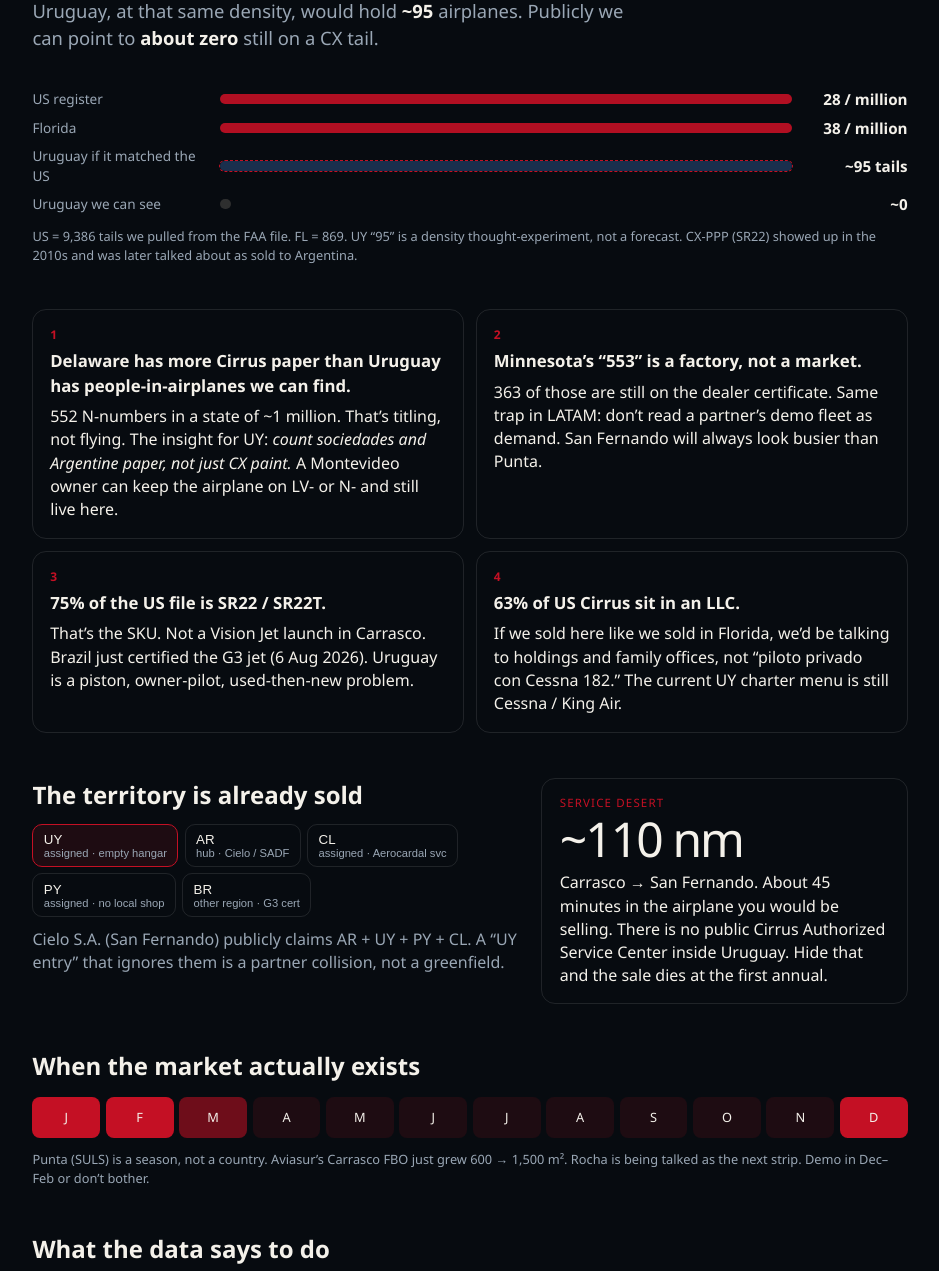
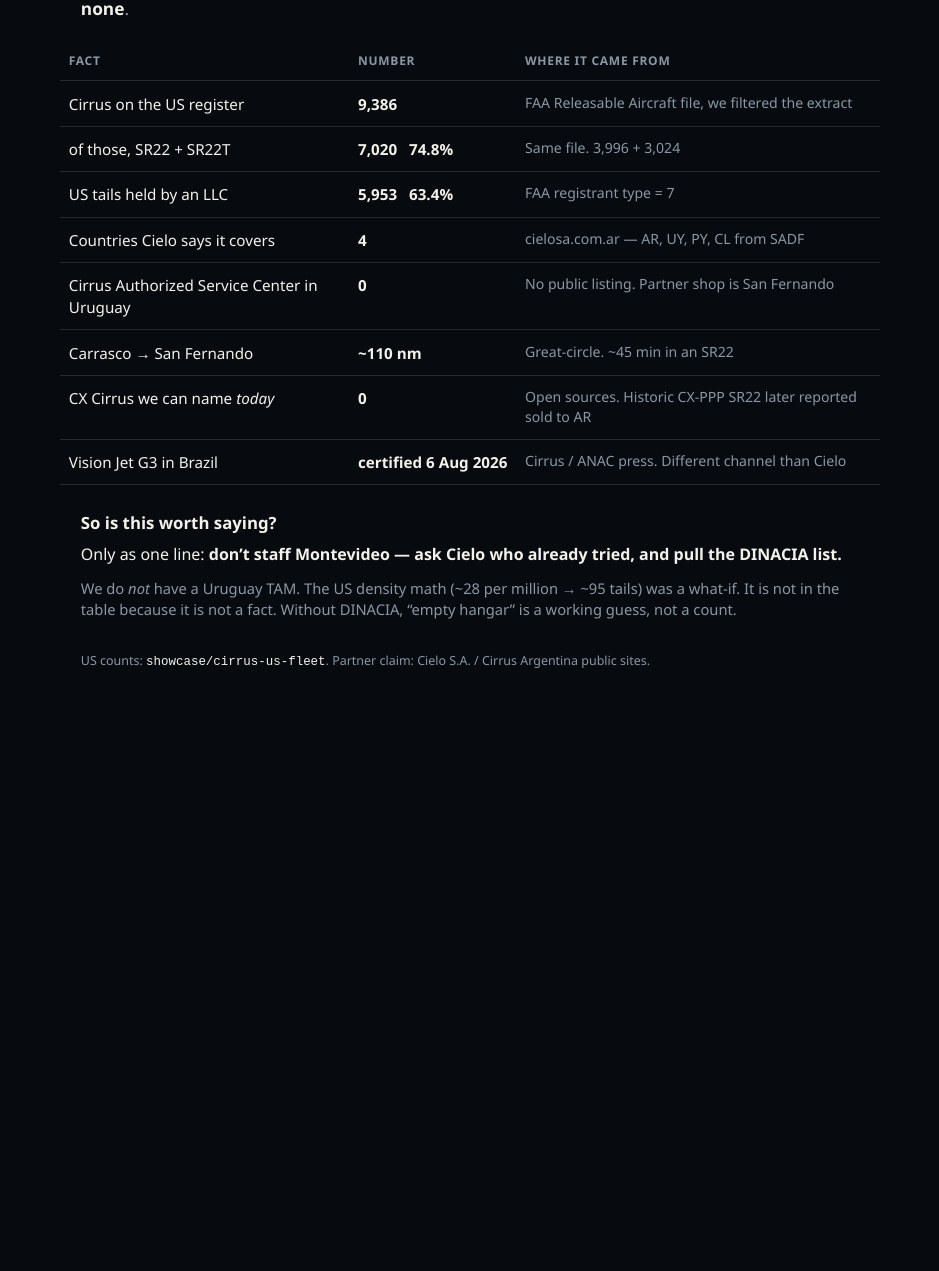
Before and after one commit to Practic-AI/General, a plain HTML site: page showcase/cirrus-uy-market/index.html in a window 1280 px wide. Shown: the part 222-1493 px from the top of the page, without its empty margins (170-1109 px from the left). After the commit the page ends 934 px from the top, so only its background shows below. Drawn offline with Linux system fonts and the light colour scheme.

Commit message:
Strip the Uruguay brief to counted facts and one recommendation.

```diff
--- a/showcase/cirrus-uy-market/index.html
+++ b/showcase/cirrus-uy-market/index.html
@@ -3,129 +3,82 @@
 <head>
   <meta charset="utf-8" />
   <meta name="viewport" content="width=device-width, initial-scale=1" />
-  <title>The empty hangar — Cirrus × Uruguay</title>
+  <title>Uruguay is 110 nm from the shop that already owns it</title>
   <link rel="stylesheet" href="style.css" />
 </head>
 <body>
-  <p class="stamp">Public FAA + open sources · not a Cirrus file · Aug 2026</p>
+  <p class="stamp">FAA extract + public partner pages · Aug 2026 · not a Cirrus file</p>
 
   <header>
-    <p class="eyebrow">One number from a file we actually counted</p>
-    <h1>The United States has <em>28 Cirrus per million people</em>.</h1>
-    <p class="sub">Uruguay, at that same density, would hold <strong>~95</strong> airplanes. Publicly we can point to <strong>about zero</strong> still on a CX tail.</p>
+    <h1>Uruguay is already on Cirrus’s map.<br>We just can’t find the airplanes.</h1>
+    <p class="one">
+      Cielo S.A. in San Fernando lists Uruguay as its territory.
+      The US file we counted has <b>9,386</b> Cirrus.
+      A current CX-registered Cirrus we can name: <b>none</b>.
+    </p>
   </header>
 
-  <section class="hero-compare" aria-label="Density">
-    <div class="row">
-      <span class="lab">US register</span>
-      <i style="--w:100%"></i>
-      <b>28 / million</b>
-    </div>
-    <div class="row">
-      <span class="lab">Florida</span>
-      <i style="--w:136%"></i>
-      <b>38 / million</b>
-    </div>
-    <div class="row ghost">
-      <span class="lab">Uruguay if it matched the US</span>
-      <i style="--w:100%"></i>
-      <b>~95 tails</b>
-    </div>
-    <div class="row zero">
-      <span class="lab">Uruguay we can see</span>
-      <i style="--w:2%"></i>
-      <b>~0</b>
-    </div>
-    <p class="caption">US = 9,386 tails we pulled from the FAA file. FL = 869. UY “95” is a density thought-experiment, not a forecast. CX-PPP (SR22) showed up in the 2010s and was later talked about as sold to Argentina.</p>
-  </section>
+  <table>
+    <thead>
+      <tr><th>Fact</th><th>Number</th><th>Where it came from</th></tr>
+    </thead>
+    <tbody>
+      <tr>
+        <td>Cirrus on the US register</td>
+        <td>9,386</td>
+        <td>FAA Releasable Aircraft file, we filtered the extract</td>
+      </tr>
+      <tr>
+        <td>of those, SR22 + SR22T</td>
+        <td>7,020 &nbsp; 74.8%</td>
+        <td>Same file. 3,996 + 3,024</td>
+      </tr>
+      <tr>
+        <td>US tails held by an LLC</td>
+        <td>5,953 &nbsp; 63.4%</td>
+        <td>FAA registrant type = 7</td>
+      </tr>
+      <tr>
+        <td>Countries Cielo says it covers</td>
+        <td>4</td>
+        <td>cielosa.com.ar — AR, UY, PY, CL from SADF</td>
+      </tr>
+      <tr>
+        <td>Cirrus Authorized Service Center in Uruguay</td>
+        <td>0</td>
+        <td>No public listing. Partner shop is San Fernando</td>
+      </tr>
+      <tr>
+        <td>Carrasco → San Fernando</td>
+        <td>~110 nm</td>
+        <td>Great-circle. ~45 min in an SR22</td>
+      </tr>
+      <tr>
+        <td>CX Cirrus we can name <em>today</em></td>
+        <td>0</td>
+        <td>Open sources. Historic CX-PPP SR22 later reported sold to AR</td>
+      </tr>
+      <tr>
+        <td>Vision Jet G3 in Brazil</td>
+        <td>certified 6 Aug 2026</td>
+        <td>Cirrus / ANAC press. Different channel than Cielo</td>
+      </tr>
+    </tbody>
+  </table>
 
-  <section class="insights">
-    <article>
-      <p class="n">1</p>
-      <h2>Delaware has more Cirrus paper than Uruguay has people-in-airplanes we can find.</h2>
-      <p>552 N-numbers in a state of ~1 million. That’s titling, not flying. The insight for UY: <em>count sociedades and Argentine paper, not just CX paint.</em> A Montevideo owner can keep the airplane on LV- or N- and still live here.</p>
-    </article>
-    <article>
-      <p class="n">2</p>
-      <h2>Minnesota’s “553” is a factory, not a market.</h2>
-      <p>363 of those are still on the dealer certificate. Same trap in LATAM: don’t read a partner’s demo fleet as demand. San Fernando will always look busier than Punta.</p>
-    </article>
-    <article>
-      <p class="n">3</p>
-      <h2>75% of the US file is SR22 / SR22T.</h2>
-      <p>That’s the SKU. Not a Vision Jet launch in Carrasco. Brazil just certified the G3 jet (6 Aug 2026). Uruguay is a piston, owner-pilot, used-then-new problem.</p>
-    </article>
-    <article>
-      <p class="n">4</p>
-      <h2>63% of US Cirrus sit in an LLC.</h2>
-      <p>If we sold here like we sold in Florida, we’d be talking to holdings and family offices, not “piloto privado con Cessna 182.” The current UY charter menu is still Cessna / King Air.</p>
-    </article>
-  </section>
-
-  <section class="split">
-    <div>
-      <h2>The territory is already sold</h2>
-      <div class="countries">
-        <button type="button" class="on" data-c="uy">UY <small>assigned · empty hangar</small></button>
-        <button type="button" data-c="ar">AR <small>hub · Cielo / SADF</small></button>
-        <button type="button" data-c="cl">CL <small>assigned · Aerocardal svc</small></button>
-        <button type="button" data-c="py">PY <small>assigned · no local shop</small></button>
-        <button type="button" data-c="br">BR <small>other region · G3 cert</small></button>
-      </div>
-      <p class="blurb" id="blurb">Cielo S.A. (San Fernando) publicly claims AR + UY + PY + CL. A “UY entry” that ignores them is a partner collision, not a greenfield.</p>
-    </div>
-    <div class="statbox">
-      <p class="kicker">Service desert</p>
-      <p class="big">~110 nm</p>
-      <p>Carrasco → San Fernando. About 45 minutes in the airplane you would be selling. There is no public Cirrus Authorized Service Center inside Uruguay. Hide that and the sale dies at the first annual.</p>
-    </div>
-  </section>
-
-  <section class="season">
-    <h2>When the market actually exists</h2>
-    <div class="months" id="months"></div>
-    <p class="caption">Punta (SULS) is a season, not a country. Aviasur’s Carrasco FBO just grew 600 → 1,500 m². Rocha is being talked as the next strip. Demo in Dec–Feb or don’t bother.</p>
-  </section>
-
-  <section class="do">
-    <h2>What the data says to do</h2>
-    <ol>
-      <li><strong>Measure CX before pitching 95.</strong> DINACIA list vs Cessna / Piper / Diamond. Until then “empty” is a working hypothesis.</li>
-      <li><strong>Ask Cielo for the UY pipeline.</strong> Lost deals, Argentine owners based in Punta, N- / LV- tails that sleep here.</li>
-      <li><strong>One SULS weekend, not an office.</strong> SR22T, CAPS, the triangle SUMU–SULS–SADF.</li>
-      <li><strong>Sell the ferry.</strong> “We pick it up for the annual at SADF.” Makes the 110 nm a product.</li>
-    </ol>
+  <section class="so">
+    <h2>So is this worth saying?</h2>
+    <p>
+      Only as one line: <strong>don’t staff Montevideo — ask Cielo who already tried, and pull the DINACIA list.</strong>
+    </p>
+    <p class="muted">
+      We do <em>not</em> have a Uruguay TAM. The US density math (~28 per million → ~95 tails) was a what-if.
+      It is not in the table because it is not a fact. Without DINACIA, “empty hangar” is a working guess, not a count.
+    </p>
   </section>
 
   <footer>
-    Numbers: FAA Releasable Aircraft extract (9,386 US tails). Populations rounded (US 340m, FL 23m, DE 1.0m, UY 3.4m).
-    Cielo / Cirrus Argentina public sites. ANAC G3: Cirrus press 6 Aug 2026.
-    This is a brief, not a forecast.
+    US counts: <code>showcase/cirrus-us-fleet</code>. Partner claim: Cielo S.A. / Cirrus Argentina public sites.
   </footer>
-
-  <script>
-    const copy = {
-      uy: "Cielo S.A. (San Fernando) publicly claims AR + UY + PY + CL. A “UY entry” that ignores them is a partner collision, not a greenfield.",
-      ar: "The hub. Sales, service language, and Instagram all point at SADF. This is where UY owners will actually go.",
-      cl: "Same Cielo territory. Public service mention: Aerocardal, Santiago. Chile is the other “assigned but not factory” market.",
-      py: "On the same four-country sticker. No reason to treat Asunción as a separate Cirrus company.",
-      br: "Different map. Synerjet / local channel. G3 Vision Jet type-cert 6 Aug 2026 — that’s the jet story, not Carrasco.",
-    };
-    document.querySelectorAll(".countries button").forEach((btn) => {
-      btn.onclick = () => {
-        document.querySelectorAll(".countries button").forEach((b) => b.classList.remove("on"));
-        btn.classList.add("on");
-        document.getElementById("blurb").textContent = copy[btn.dataset.c];
-      };
-    });
-    const months = "JFMAMJJASOND".split("");
-    const hot = { 11: 1, 0: 1, 1: 1, 2: 0.55 };
-    document.getElementById("months").innerHTML = months
-      .map((m, i) => {
-        const t = hot[i] || 0.12;
-        return `<span style="--t:${t}">${m}</span>`;
-      })
-      .join("");
-  </script>
 </body>
 </html>
--- a/showcase/cirrus-uy-market/style.css
+++ b/showcase/cirrus-uy-market/style.css
@@ -1,10 +1,9 @@
 :root {
   --bg: #070b10;
   --ink: #f4f1ea;
-  --muted: #9aa7b5;
+  --muted: #8b97a4;
   --red: #c41024;
-  --navy: #1a2f4d;
-  --line: rgba(255,255,255,.1);
+  --line: rgba(255,255,255,.12);
   --font: "Segoe UI", system-ui, sans-serif;
 }
 * { box-sizing: border-box; margin: 0; padding: 0; }
@@ -14,97 +13,49 @@
   color: var(--ink);
   line-height: 1.45;
 }
+.stamp, header, section, footer, table {
+  max-width: 820px;
+  margin-left: auto;
+  margin-right: auto;
+}
 .stamp {
   color: var(--muted);
   font-size: .72rem;
   letter-spacing: .08em;
   text-transform: uppercase;
-  padding: 1.2rem 1.4rem 0;
+  padding: 1.4rem 1.3rem 0;
 }
-header, section, footer { max-width: 920px; margin: 0 auto; padding: 1.4rem 1.4rem; }
-.eyebrow { color: var(--red); letter-spacing: .14em; text-transform: uppercase; font-size: .72rem; }
-h1 { font-size: clamp(1.8rem, 4.4vw, 2.7rem); letter-spacing: -.035em; margin: .55rem 0 .7rem; }
-h1 em { font-style: normal; color: var(--red); }
-.sub { color: var(--muted); font-size: 1.15rem; max-width: 38rem; }
-.sub strong { color: var(--ink); }
-
-.hero-compare { padding-top: .4rem; }
-.row {
-  display: grid;
-  grid-template-columns: 11rem 1fr 6.5rem;
-  gap: .7rem;
-  align-items: center;
-  margin: .45rem 0;
+header { padding: 1rem 1.3rem 1.2rem; }
+h1 {
+  font-size: clamp(1.6rem, 4vw, 2.2rem);
+  letter-spacing: -.03em;
+  margin-bottom: .7rem;
 }
-.row .lab { color: var(--muted); font-size: .85rem; }
-.row i {
-  display: block;
-  height: 10px;
-  width: min(var(--w), 100%);
-  background: var(--red);
-  border-radius: 99px;
-  opacity: .9;
+.one { color: var(--muted); font-size: 1.08rem; max-width: 38rem; }
+.one b { color: var(--ink); }
+table {
+  width: calc(100% - 2.6rem);
+  border-collapse: collapse;
+  font-size: .95rem;
 }
-.row.ghost i { background: var(--navy); outline: 1px dashed var(--red); opacity: 1; }
-.row.zero i { background: #333; min-width: 4px; }
-.row b { text-align: right; font-size: .95rem; }
-.caption { color: var(--muted); font-size: .8rem; margin-top: .8rem; }
-
-.insights {
-  display: grid;
-  grid-template-columns: 1fr 1fr;
-  gap: .75rem;
+th, td {
+  text-align: left;
+  padding: .7rem .55rem;
+  border-bottom: 1px solid var(--line);
+  vertical-align: top;
 }
-@media (max-width: 760px) {
-  .insights, .split { grid-template-columns: 1fr; }
-  .row { grid-template-columns: 1fr; }
-  .row b { text-align: left; }
+th { color: var(--muted); font-weight: 600; font-size: .75rem; letter-spacing: .06em; text-transform: uppercase; }
+td:nth-child(2) { font-variant-numeric: tabular-nums; white-space: nowrap; font-weight: 650; }
+td:nth-child(3) { color: var(--muted); font-size: .88rem; }
+.so { padding: 1.6rem 1.3rem 1rem; }
+.so h2 { font-size: 1.05rem; margin-bottom: .5rem; }
+.muted { color: var(--muted); margin-top: .7rem; font-size: .92rem; }
+footer { color: var(--muted); font-size: .78rem; padding: 1rem 1.3rem 2.5rem; }
+code { color: var(--ink); }
+@media (max-width: 640px) {
+  table, thead, tbody, th, td, tr { display: block; }
+  th { display: none; }
+  td { border: 0; padding: .2rem .55rem; }
+  td:first-child { padding-top: .8rem; font-weight: 650; }
+  td:last-child { padding-bottom: .8rem; border-bottom: 1px solid var(--line); }
 }
-.insights article {
-  border: 1px solid var(--line);
-  border-radius: 14px;
-  padding: 1rem 1.05rem 1.05rem;
-}
-.insights .n { color: var(--red); font-weight: 700; letter-spacing: .08em; font-size: .75rem; }
-.insights h2 { font-size: 1.05rem; margin: .35rem 0 .45rem; }
-
-.split {
-  display: grid;
-  grid-template-columns: 1.15fr .85fr;
-  gap: .8rem;
-  align-items: start;
-}
-.countries { display: flex; flex-wrap: wrap; gap: .4rem; margin: .7rem 0; }
-.countries button {
-  background: transparent;
-  color: var(--ink);
-  border: 1px solid var(--line);
-  border-radius: 10px;
-  padding: .45rem .65rem;
-  cursor: pointer;
-  text-align: left;
-}
-.countries button small { display: block; color: var(--muted); font-size: .7rem; }
-.countries button.on { border-color: var(--red); background: rgba(196,16,36,.12); }
-.blurb { color: var(--muted); }
-.statbox {
-  border: 1px solid var(--line);
-  border-radius: 14px;
-  padding: 1rem 1.1rem;
-}
-.kicker { color: var(--red); font-size: .72rem; letter-spacing: .1em; text-transform: uppercase; }
-.big { font-size: 3rem; letter-spacing: -.04em; line-height: 1; margin: .25rem 0 .5rem; }
-
-.months { display: grid; grid-template-columns: repeat(12, 1fr); gap: .35rem; margin: .8rem 0; }
-.months span {
-  text-align: center;
-  padding: .7rem 0;
-  border-radius: 8px;
-  background: rgba(196,16,36, var(--t));
-  font-size: .8rem;
-}
-
-.do ol { padding-left: 1.15rem; color: var(--muted); }
-.do li { margin: .45rem 0; }
-.do strong { color: var(--ink); }
-footer { color: var(--muted); font-size: .78rem; padding-bottom: 2.8rem; }
```
Also changed, not shown: 1 other file.
